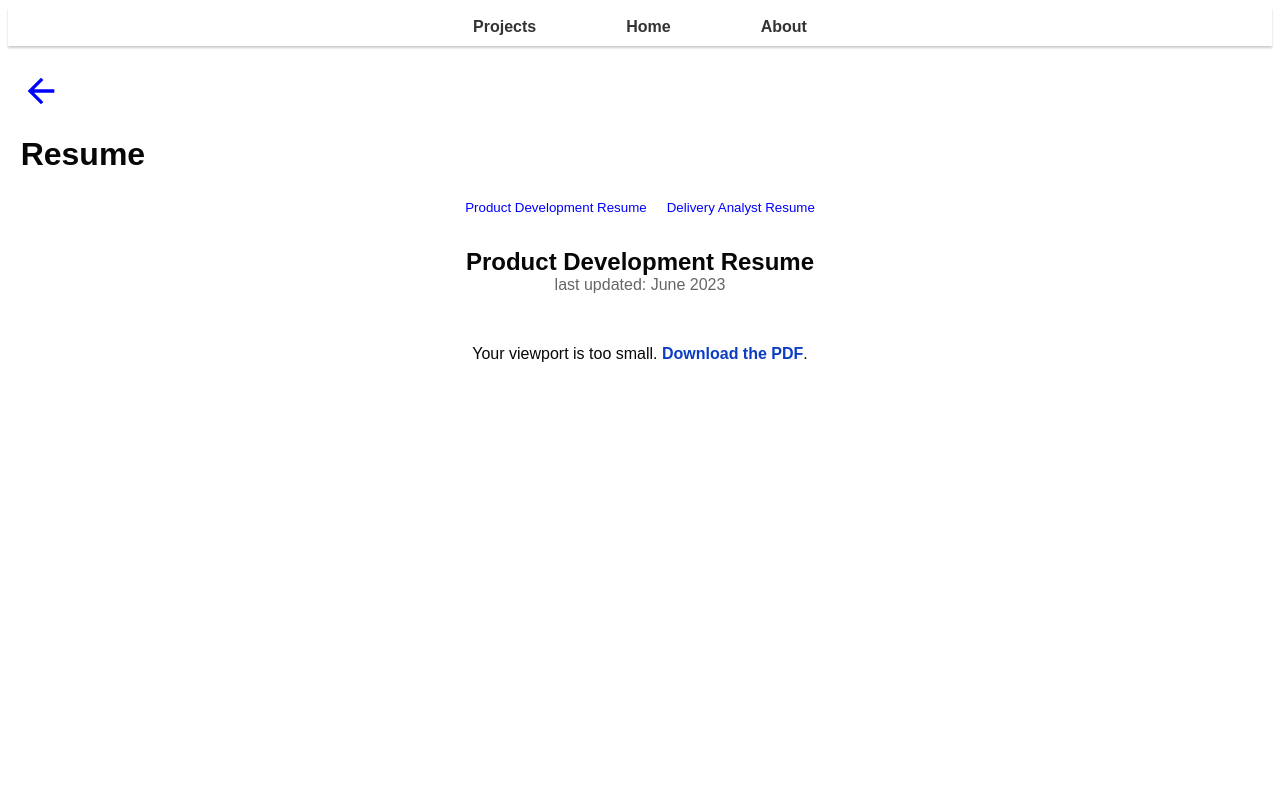
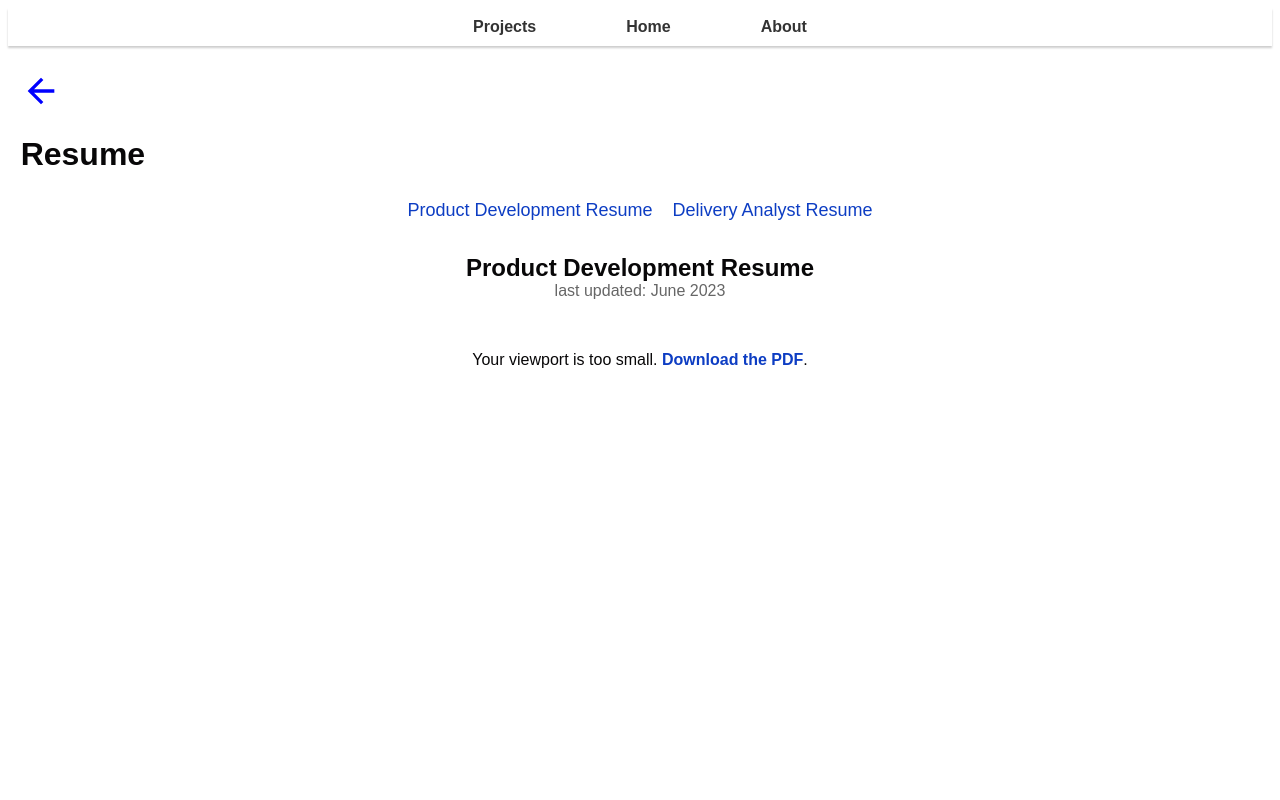
Before and after one commit to declankra/my-portfolio, a React (Create React App) app: page /resume in a window 1280 px wide. Shown: the top 800 px of the page. Built offline with nearby package versions, Linux system fonts and the light colour scheme; what webfontloader would draw is missing.

Commit message:
converted resume

```diff
--- a/src/pages/Resume.css
+++ b/src/pages/Resume.css
@@ -40,11 +40,16 @@
 
   .resume-button {
     background: white;
-    color: blue;
+    color: var(--link-color);
     border: none;
     cursor: pointer;
     padding: 5px;
     margin: 0 5px; /* Added for spacing between buttons */
+    font-size:large;
+  }
+
+  .resume-button:hover {
+    color: var(--link-hover-color);
   }
 
   @media screen and (max-width: 767px) {
```
